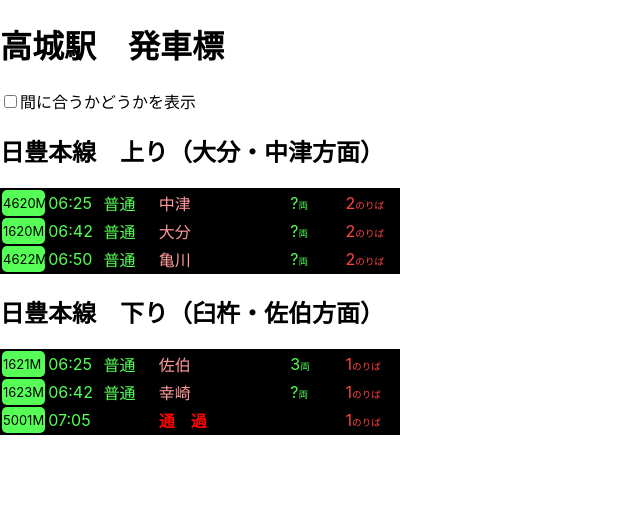
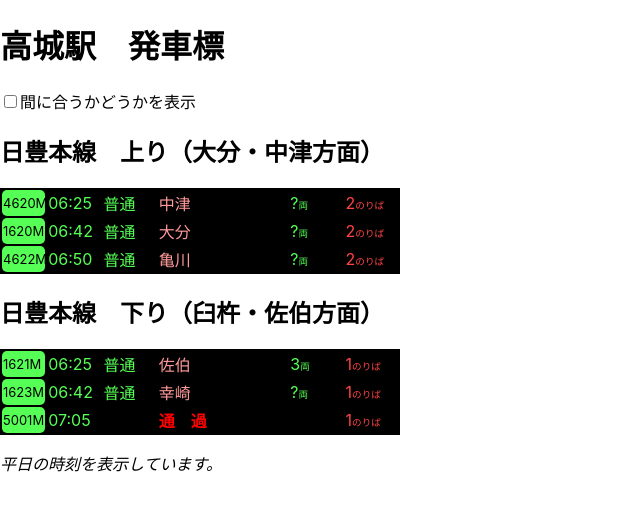
Before and after one commit to iwcmds68/TakajooTimetable, a React (Create React App) app: page / in a window 1280 px wide. Shown: the top 510 px of the page, without its empty margins (0-640 px from the left). Built offline with nearby package versions, Linux system fonts and the light colour scheme.

Commit message:
Add: Added a caution in App.jsx.

```diff
--- a/src/App.jsx
+++ b/src/App.jsx
@@ -54,6 +54,7 @@ export const App = () => {
       <div id="up-trains"><TrainTimetableDisplay direction="上り" fileName="UpTrains" /></div>
       <h2>日豊本線　下り（臼杵・佐伯方面）</h2>
       <div id="down-trains"><TrainTimetableDisplay direction="下り" fileName="DownTrains" /></div>
+      <p><em>平日の時刻を表示しています。</em></p>
     </div>
   );
 }
```
